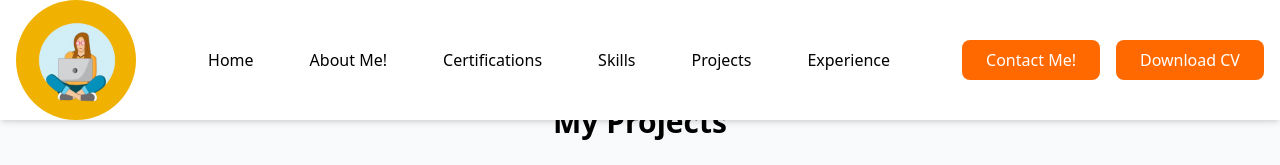
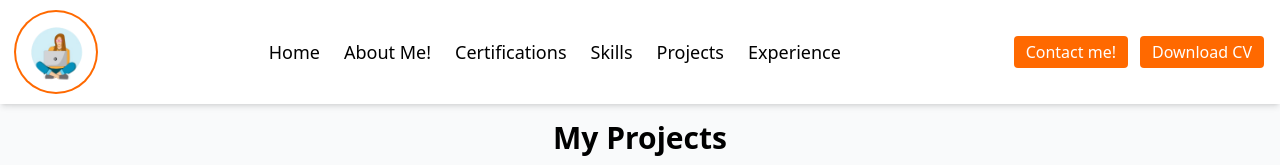
Before and after one commit to smita1017/my-Portfolio, a React (Vite) app: page /my-Portfolio/projects in a window 1280 px wide. Shown: the top 165 px of the page. Built offline with nearby package versions, Linux system fonts and the light colour scheme; a web font is replaced by a local one.

Commit message:
new commit

```diff
--- a/404.html
+++ /dev/null
@@ -1,14 +0,0 @@
-    <meta http-equiv="refresh" content="0; URL=/my-Portfolio/" />
-<!DOCTYPE html>
-<html lang="en">
-<head>
-    <meta charset="UTF-8">
-    <meta name="viewport" content="width=device-width, initial-scale=1.0">
-    <meta http-equiv="refresh" content="0; URL=/my-Portfolio/" />
-
-    <title>Document</title>
-</head>
-<body>
-
-</body>
-</html>
--- /dev/null
+++ b/public/404.html
@@ -0,0 +1,11 @@
+<!DOCTYPE html>
+<html>
+  <head>
+    <meta charset="utf-8">
+    <script type="text/javascript">
+      var path = location.pathname + location.search + location.hash;
+      location.replace('/my-Portfolio/' + path);
+    </script>
+  </head>
+  <body></body>
+</html>
--- a/src/Components/Navigationbar.jsx
+++ b/src/Components/Navigationbar.jsx
@@ -1,14 +1,16 @@
-import React, { useState } from "react";
+import React, { useState, useEffect } from "react";
+import { Link, useLocation } from "react-router-dom";
 import logo from "../assets/logo.png";
-import { Link } from "react-router-dom";
-import { Menu, X } from "lucide-react"; // Lucide icons for hamburger menu
-import handleDownloadCV from "../Pages/Handledownloadcv"; // Importing the download function
+import { Menu, X } from "lucide-react";
+import handleDownloadCV from "../Pages/Handledownloadcv";
+
 const Navigationbar = () => {
   const [menuOpen, setMenuOpen] = useState(false);
+  const location = useLocation();
 
-  const toggleMenu = () => {
-    setMenuOpen(!menuOpen);
-  };
+  useEffect(() => {
+    setMenuOpen(false); // Close menu when route changes
+  }, [location]);
 
   const navLinks = [
     { path: "/", label: "Home" },
@@ -16,92 +18,97 @@ const Navigationbar = () => {
     { path: "/certifications", label: "Certifications" },
     { path: "/skills", label: "Skills" },
     { path: "/projects", label: "Projects" },
-    { path: "/experience", label: "Experience" }, // fixed typo
+    { path: "/experience", label: "Experience" },
   ];
 
   return (
-    <nav className="w-full bg-white shadow-md fixed top-0 left-0 z-50">
-      <div className="h-[15vh] max-w-7xl mx-auto px-4 flex items-center justify-between">
-        {/* Logo */}
-        <div className="h-full flex items-center rounded-full bg-yellow-500">
-          <div className="h-full flex items-center">
+    <nav className="fixed top-0 left-0 w-full bg-white shadow-md z-50">
+      {/* Overlay */}
+      {menuOpen && (
+        <div
+          onClick={() => setMenuOpen(false)}
+          className="fixed inset-0 bg-black bg-opacity-40 backdrop-blur-sm z-40"
+        />
+      )}
+
+      <div className="max-w-7xl mx-auto px-4 py-2 sm:py-3 flex items-center justify-between">
+        {/* Logo with ring effect */}
+        <div className="flex items-center">
           <img
             src={logo}
-              alt="Company logo"
-              className="h-full rounded-full"
+            alt="Logo"
+            className="h-10 sm:h-12 md:h-16 lg:h-20 rounded-full ring-2 ring-orange-500 hover:ring-4 transition-all duration-300"
           />
         </div>
-        </div>
 
-        {/* Desktop Menu */}
-        <ul className="hidden md:flex gap-10 font-medium items-center">
+        {/* Desktop Nav */}
+        <ul className="hidden md:flex gap-6 font-medium text-lg">
           {navLinks.map((item, index) => (
-            <li
-              key={index}
-              className="hover:bg-orange-500 px-2 py-1 rounded hover:text-white duration-150 ease-out"
+            <li key={index}>
+              <Link
+                to={item.path}
+                className="hover:text-orange-500 transition duration-200"
               >
-              <Link to={item.path}>{item.label}</Link>
+                {item.label}
+              </Link>
             </li>
           ))}
         </ul>
 
-        {/* Buttons - Desktop */}
-        <div className="hidden md:flex gap-4">
+        {/* Desktop Buttons */}
+        <div className="hidden md:flex gap-3">
           <Link
             to="/contact"
-            className="p-2 px-6 bg-orange-500 rounded-lg text-white hover:bg-amber-500 hover:text-black transition"
+            className="px-3 py-1 bg-orange-500 text-white rounded hover:bg-amber-500 transition"
           >
-            Contact Me!
+            Contact me!
           </Link>
-
           <button
             onClick={handleDownloadCV}
-            className="text-center px-6 bg-orange-500 rounded-lg text-white hover:bg-amber-500 hover:text-black transition"
+            className="px-3 py-1 bg-orange-500 text-white rounded hover:bg-amber-500 transition"
           >
             Download CV
           </button>
         </div>
 
-        {/* Hamburger Icon - Mobile */}
-        <div className="md:hidden">
-          <button onClick={toggleMenu}>
-            {menuOpen ? <X size={28} /> : <Menu size={28} />}
+        {/* Hamburger Icon */}
+        <div className="md:hidden z-50">
+          <button onClick={() => setMenuOpen(!menuOpen)}>
+            {menuOpen ? <X size={24} /> : <Menu size={24} />}
           </button>
         </div>
       </div>
 
       {/* Mobile Menu */}
-      {menuOpen && (
-        <div className="md:hidden bg-white shadow-lg px-4 pb-4">
-          <ul className="flex flex-col gap-4 font-medium mt-4">
+      <div
+        className={`md:hidden fixed top-0 right-0 w-3/4 max-w-xs h-full bg-white shadow-lg z-50 transition-transform duration-300 ${
+          menuOpen ? "translate-x-0" : "translate-x-full"
+        }`}
+      >
+        <div className="p-4 flex flex-col gap-4">
           {navLinks.map((item, index) => (
-              <li
+            <Link
               key={index}
-                className="hover:bg-orange-500 px-3 py-2 rounded hover:text-white duration-150 ease-out"
+              to={item.path}
+              className="py-2 px-3 rounded hover:bg-orange-500 hover:text-white transition"
             >
-                <Link to={item.path} onClick={() => setMenuOpen(false)}>
               {item.label}
             </Link>
-              </li>
           ))}
-          </ul>
-          <div className="mt-4 flex flex-col gap-3">
           <Link
             to="/contact"
-              className="px-3 py-1.5 bg-orange-500 rounded-lg text-white hover:bg-amber-500 hover:text-black transition"
+            className="py-2 px-3 bg-orange-500 text-white rounded hover:bg-amber-500 transition"
           >
-              Contact Me!
+            Contact
           </Link>
-
           <button
             onClick={handleDownloadCV}
-              className="w-full px-3 py-2 bg-orange-500 rounded-lg text-white hover:bg-amber-500 hover:text-black transition"
+            className="py-2 px-3 bg-orange-500 text-white rounded hover:bg-amber-500 transition"
           >
             Download CV
           </button>
         </div>
       </div>
-      )}
     </nav>
   );
 };
--- a/src/Pages/Certifications.jsx
+++ b/src/Pages/Certifications.jsx
@@ -31,7 +31,7 @@ const certifications = [
 
 const Certifications = () => {
   return (
-    <section className="py-16 px-4 bg-gray-50">
+    <section className="py-10 md:py-20 px-4 bg-gray-50">
       <h2 className="text-3xl font-bold text-center m-10">Education & Certifications</h2>
 
       <div className="max-w-6xl mx-auto grid grid-cols-1 md:grid-cols-2 gap-10">
--- a/src/Pages/Contact.jsx
+++ b/src/Pages/Contact.jsx
@@ -35,7 +35,7 @@ const Contact = () => {
   };
 
   return (
-    <div className="pt-[20vh] max-w-lg mx-auto">
+    <div className="pt-20 pr-3 pl-3 md:pt-35 max-w-lg mx-auto">
       <h2 className="text-2xl font-bold mb-4">Contact Me</h2>
       <form onSubmit={handleSubmit} className="space-y-4">
         <input
--- a/src/Pages/Experience.jsx
+++ b/src/Pages/Experience.jsx
@@ -24,7 +24,7 @@ const experience = [
 
   const Experience = () => {
     return (
-      <section className="py-16 px-4 bg-white">
+      <section className="py-10 md:py-16 px-4 bg-white">
         <h2 className="text-3xl font-bold text-center m-10">Professional Experience</h2>
         <div className="max-w-4xl mx-auto grid gap-10">
           {experience.map((job, index) => (
--- a/src/Pages/Handledownloadcv.js
+++ b/src/Pages/Handledownloadcv.js
@@ -1,16 +1,14 @@
 import React from 'react'
+const handleDownloadCV = () => {
+  if (window.confirm('Do you want to download the resume?')) {
+    const link = document.createElement('a');
+    link.href = '/my-Portfolio/Smita_Patil_resume.pdf';
+    link.download = 'Smita_Patil_Resume.pdf';
+    document.body.appendChild(link);
+    link.click();
+    document.body.removeChild(link);
+  }
+};
 
-    const handleDownloadCV = () => {
-        // Simple confirmation dialog
-        if(window.confirm('Do you want to download the resume?')) {
-          // Create temporary link
-          const link = document.createElement('a');
-          link.href = '/resume.pdf'; // Path to your PDF in public folder
-          link.download = 'Smta Patil_resume.pdf'; // Set desired filename
-          document.body.appendChild(link);
-          link.click();
-          document.body.removeChild(link);
-        }
-      }
 
 export default handleDownloadCV
--- a/src/Pages/Projects.jsx
+++ b/src/Pages/Projects.jsx
@@ -41,7 +41,7 @@ const miniProjects = [
 
 const Projects = () => {
   return (
-    <section className="py-16 px-4 bg-gray-50">
+    <section className="py-10 md:py-20 px-4 bg-gray-50">
       <h2 className="text-3xl font-bold text-center mb-5 mt-10">My Projects</h2>
 
       {/* Featured Projects Section */}
--- a/src/Pages/Skills.jsx
+++ b/src/Pages/Skills.jsx
@@ -13,16 +13,11 @@ const skills = [
   { name: 'Node.js', icon: <FaNodeJs />, level: 65 },
   { name: 'MongoDB', icon: <SiMongodb />, level: 63 },
   { name: 'Express', icon: <SiExpress />, level: 70 }
-
-
-
-
-
 ];
 
 const Skills = () => {
   return (
-    <section className="py-16 bg-white text-center mt-20">
+    <section className="py-13 bg-white text-center mt-20">
       <h2 className="text-3xl font-bold mb-8">My Skills</h2>
       <div className="grid grid-cols-2 md:grid-cols-3 lg:grid-cols-5 gap-6 justify-center px-4">
         {skills.map((skill, index) => (
```
Also changed, not shown: src/Pages/Home.jsx (+36 -13 lines), 1 other file (tests, documents, lock files or other folders). Lines whose indentation alone changed are shown as unchanged.
